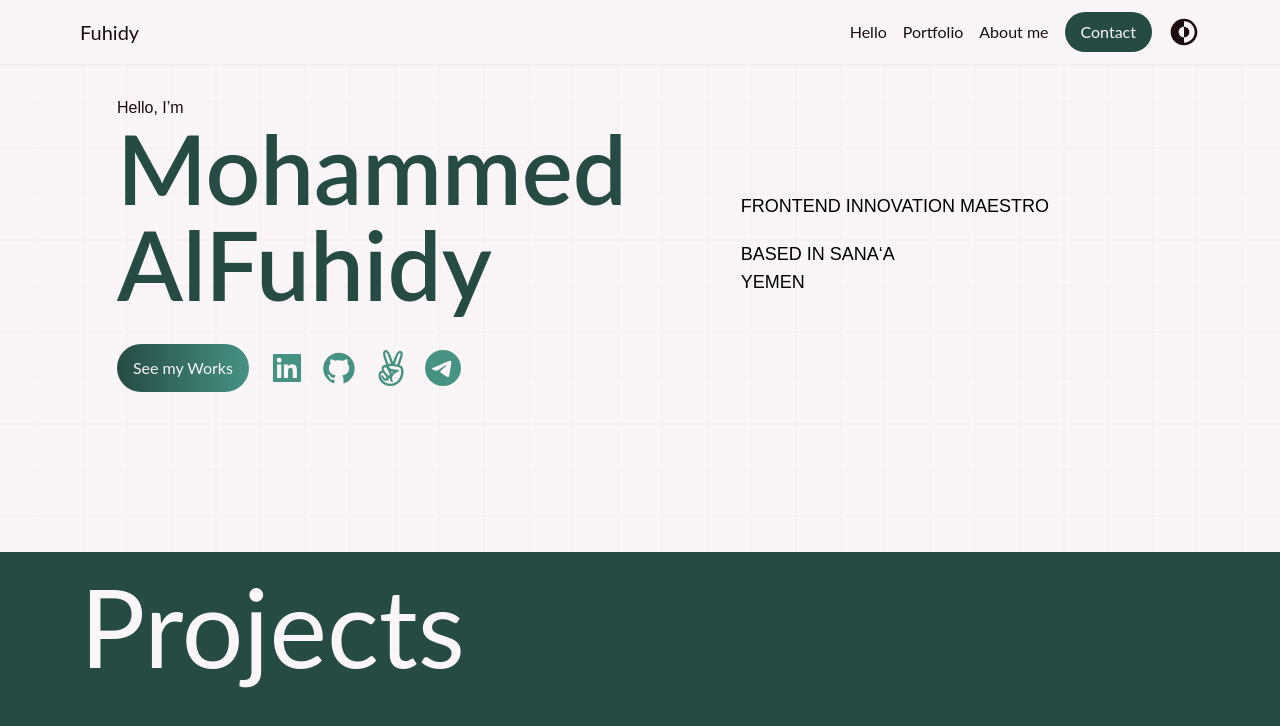
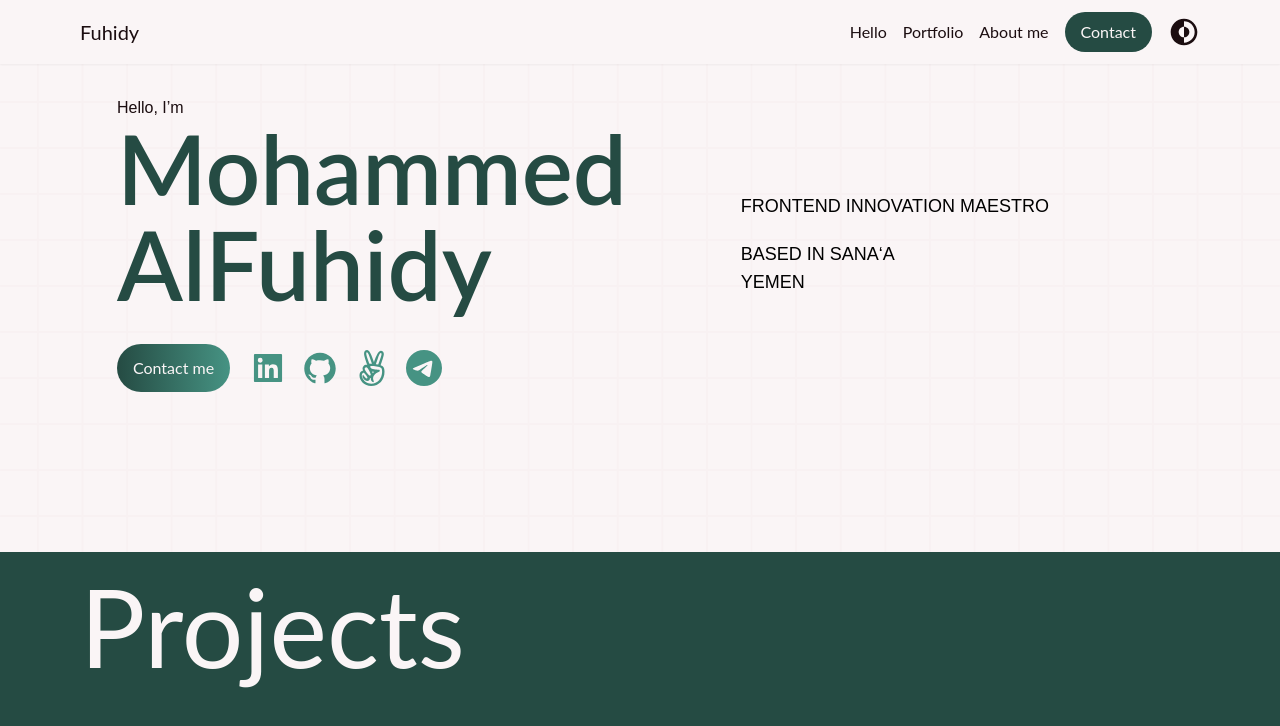
Before and after one commit to Mofuhidy/portfolio-0.1, a React (Create React App) app: page / in a window 1280 px wide. Shown: the top 726 px of the page. Built offline with nearby package versions, Linux system fonts and the light colour scheme.

Commit message:
Update Hello.js

```diff
--- a/src/components/Hello.js
+++ b/src/components/Hello.js
@@ -30,7 +30,7 @@ function Hello() {
 
           <div className="callToAction flex items-center  mt-3 gap-5" data-aos="fade-up-right">
             <a href="#contact">
-              <button type="button" className="order-last bg-gradient-to-r from-primary to-accent text-background py-3 px-4 rounded-3xl hidden sm:block btn hover:shadow-sm hover:translate-y-[-4px] hover:transition-transform">See my Works</button>
+              <button type="button" className="order-last bg-gradient-to-r from-primary to-accent text-background py-3 px-4 rounded-3xl hidden sm:block btn hover:shadow-sm hover:translate-y-[-4px] hover:transition-transform">Contact me</button>
             </a>
             <div className="order-last text-2xl sm:text-4xl sm:flex gap-4 text-accent hidden btn">
               <a href="https://www.linkedin.com/in/mo-fuhidy/" target="_blank" className="dark:text-accentDarck hover:transition-opacity hover:duration-500 hover:text-text dark:hover:text-textDarck" rel="noreferrer">
```
